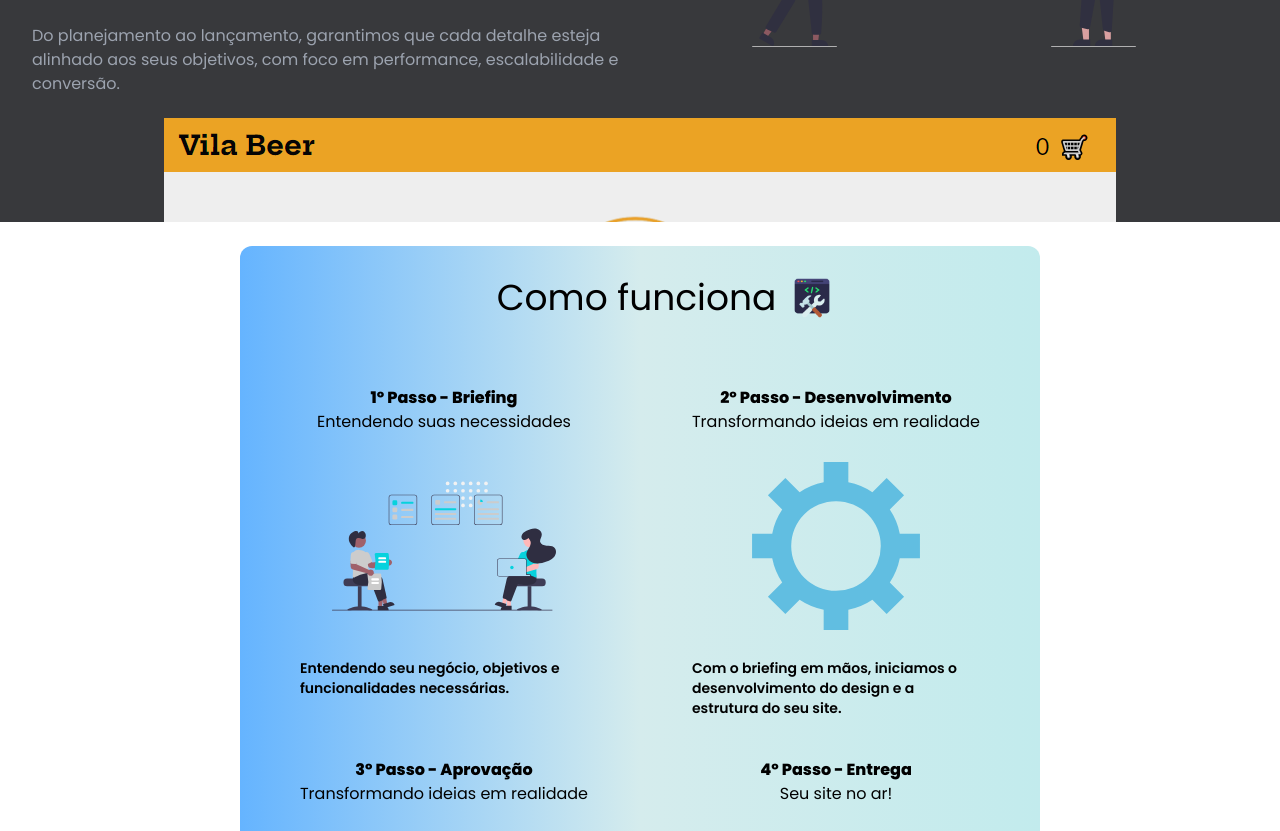
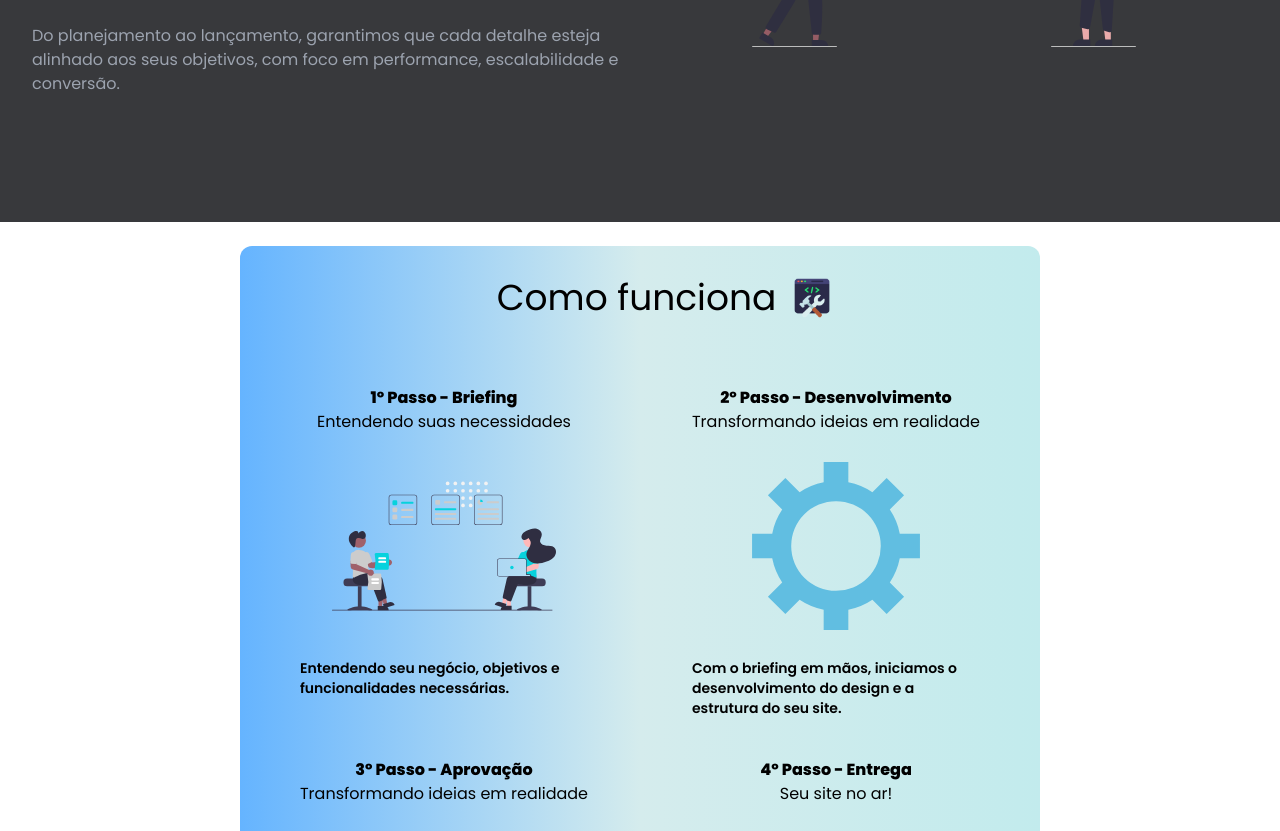
Before and after one commit to allandrs/agenciasysrisa, a React (Vite) app: page / in a window 1280 px wide. Shown: the part 1966-2797 px from the top of the page. Built offline with nearby package versions, Linux system fonts and the light colour scheme; the HTML template or start-up script is replaced by a standard one; what @material-tailwind/html would draw is missing.

Commit message:
projects issue

```diff
--- a/src/App.jsx
+++ b/src/App.jsx
@@ -27,7 +27,7 @@ const App = () => {
       {/* <Clientes /> */}
       <About />
       <Processos />
-      <Projects />
+      {/* <Projects /> */}
       {/* <Plan /> */}
       <SecaoFormulario />
       <Footer />
--- a/src/components/carousel.jsx
+++ b/src/components/carousel.jsx
@@ -1,5 +1,5 @@
 import React, { useState } from 'react';
-import itemsCarousel from 'react-items-carousel';
+import ItemsCarousel from 'react-items-carousel';
 // import styled from 'styled-components'
 
 import Delivery from "../../public/delivery bebidas.png";
@@ -17,7 +17,7 @@ export default function Carousel() {
 
   return (
     <div style={{ padding: `0 ${chevronWidth}px` }}>
-      <itemsCarousel
+      <ItemsCarousel
         requestToChangeActive={setActiveItemIndex}
         activeItemIndex={activeItemIndex}
         numberOfCards={2}
@@ -33,7 +33,7 @@ export default function Carousel() {
         <CardCarousel img={PSG} link={'https://allandrs.github.io/site-futebol/'}/>
         <CardCarousel img={Finances} link={'https://allandrs.github.io/sistema-controle-financeiro/'}/>
         <CardCarousel img={Dark} link={'https://allandrs.github.io/tela-login-dark/'}/>
-      </itemsCarousel>
+      </ItemsCarousel>
     </div>
   );
 }
```
